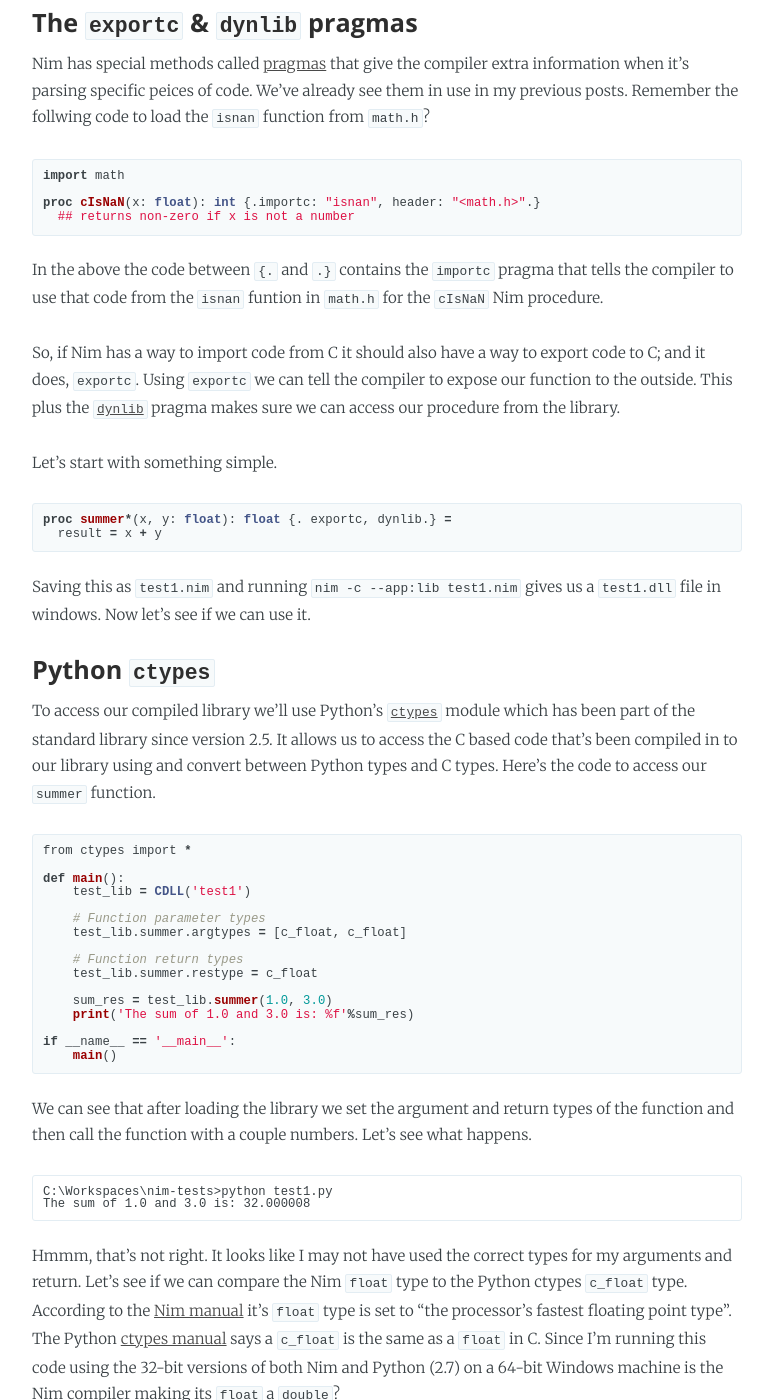
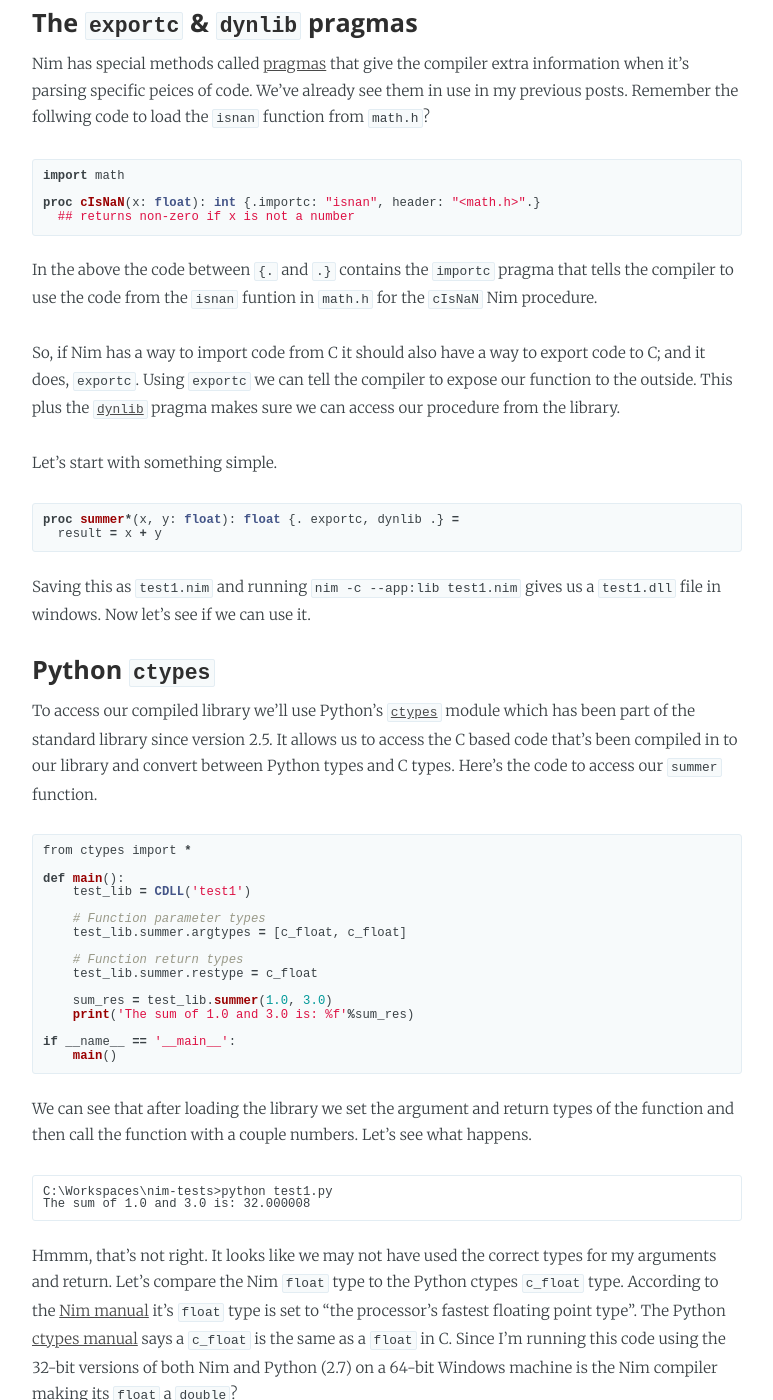
Before and after one commit to akehrer/akehrer.github.io, a Jekyll site: the page built from _posts/2015-01-24-connecting-nim-to-python.markdown, in a window 1280 px wide and 1400 px high, scrolled down 760 px. Shown: the whole window, without its empty margins (253-1026 px from the left). Built offline with Jekyll 4.4.1, drawn with Linux system fonts in a browser that asks for light colours; Markdown is read by kramdown in place of the engine named in the settings; some of the changed text lies outside the part shown.

Commit message:
grammer and other clean-up

```diff
--- a/_posts/2015-01-24-connecting-nim-to-python.markdown
+++ b/_posts/2015-01-24-connecting-nim-to-python.markdown
@@ -28,21 +28,21 @@ proc cIsNaN(x: float): int {.importc: "isnan", header: "<math.h>".}
   ## returns non-zero if x is not a number
 {% endhighlight %}
 
-In the above the code between `{.` and `.}` contains the `importc` pragma that tells the compiler to use that code from the `isnan` funtion in `math.h` for the `cIsNaN` Nim procedure.
+In the above the code between `{.` and `.}` contains the `importc` pragma that tells the compiler to use the code from the `isnan` funtion in `math.h` for the `cIsNaN` Nim procedure.
 
 So, if Nim has a way to import code from C it should also have a way to export code to C; and it does, `exportc`. Using `exportc` we can tell the compiler to expose our function to the outside. This plus the [`dynlib`](http://nim-lang.org/manual.html#dynlib-pragma-for-import) pragma makes sure we can access our procedure from the library.
 
 Let's start with something simple.
 
 {% highlight nim %}
-proc summer*(x, y: float): float {. exportc, dynlib.} =
+proc summer*(x, y: float): float {. exportc, dynlib .} =
   result = x + y
 {% endhighlight %}
 
 Saving this as `test1.nim` and running `nim -c --app:lib test1.nim` gives us a `test1.dll` file in windows. Now let's see if we can use it.
 
 ### Python `ctypes`
-To access our compiled library we'll use Python's [`ctypes`](https://docs.python.org/2/library/ctypes.html) module which has been part of the standard library since version 2.5. It allows us to access the C based code that's been compiled in to our library using and convert between Python types and C types. Here's the code to access our `summer` function.
+To access our compiled library we'll use Python's [`ctypes`](https://docs.python.org/2/library/ctypes.html) module which has been part of the standard library since version 2.5. It allows us to access the C based code that's been compiled in to our library and convert between Python types and C types. Here's the code to access our `summer` function.
 
 {% highlight python %}
 from ctypes import *
@@ -68,7 +68,7 @@ We can see that after loading the library we set the argument and return types o
     C:\Workspaces\nim-tests>python test1.py
     The sum of 1.0 and 3.0 is: 32.000008
 
-Hmmm, that's not right. It looks like I may not have used the correct types for my arguments and return. Let's see if we can compare the Nim `float` type to the Python ctypes `c_float` type. According to the [Nim manual](http://nim-lang.org/manual.html#pre-defined-floating-point-types) it's `float` type is set to "the processor's fastest floating point type". The Python [ctypes manual](https://docs.python.org/2/library/ctypes.html#fundamental-data-types) says a `c_float` is the same as a `float` in C. Since I'm running this code using the 32-bit versions of both Nim and Python (2.7) on a 64-bit Windows machine is the Nim compiler making its `float` a `double`?
+Hmmm, that's not right. It looks like we may not have used the correct types for my arguments and return. Let's compare the Nim `float` type to the Python ctypes `c_float` type. According to the [Nim manual](http://nim-lang.org/manual.html#pre-defined-floating-point-types) it's `float` type is set to "the processor's fastest floating point type". The Python [ctypes manual](https://docs.python.org/2/library/ctypes.html#fundamental-data-types) says a `c_float` is the same as a `float` in C. Since I'm running this code using the 32-bit versions of both Nim and Python (2.7) on a 64-bit Windows machine is the Nim compiler making its `float` a `double`?
 
 {% highlight python %}
 from ctypes import *
```
Also changed, not shown: other parts of _posts/2015-01-24-connecting-nim-to-python.markdown (+1 -1 lines).
